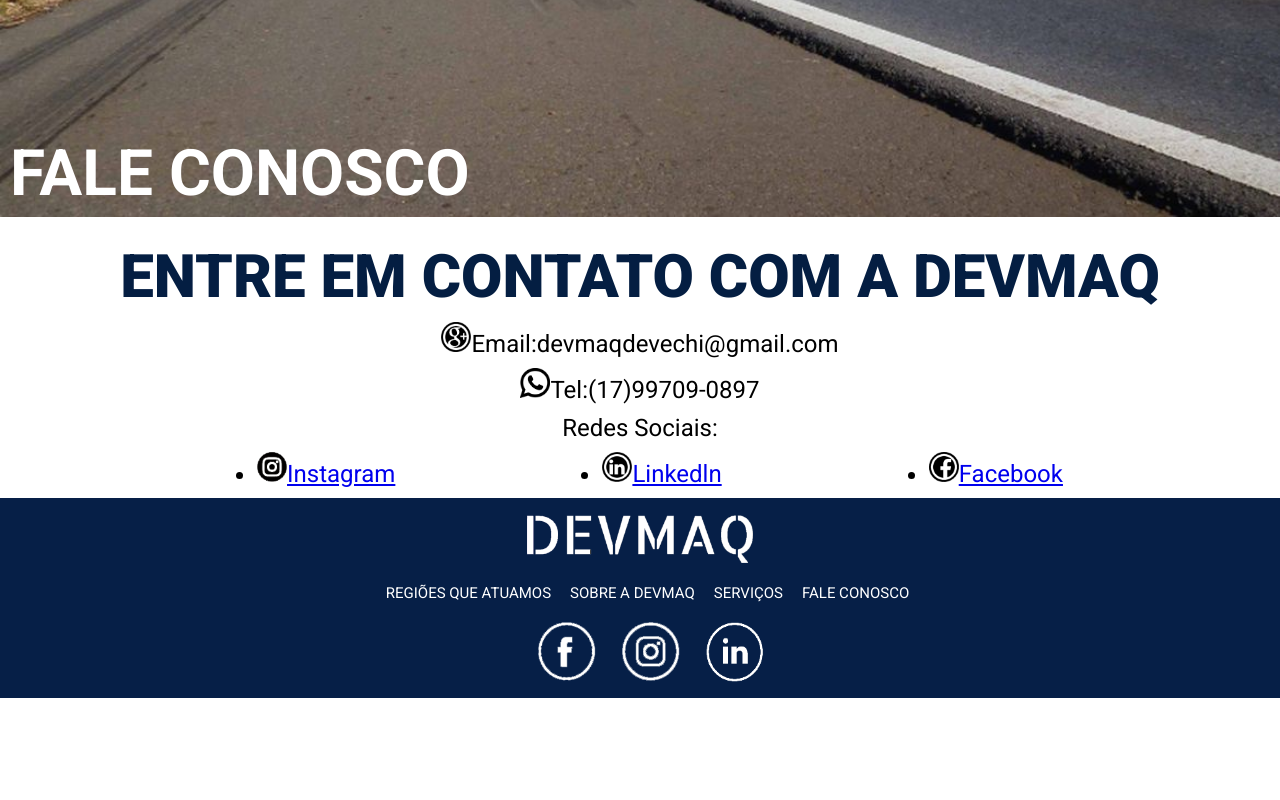
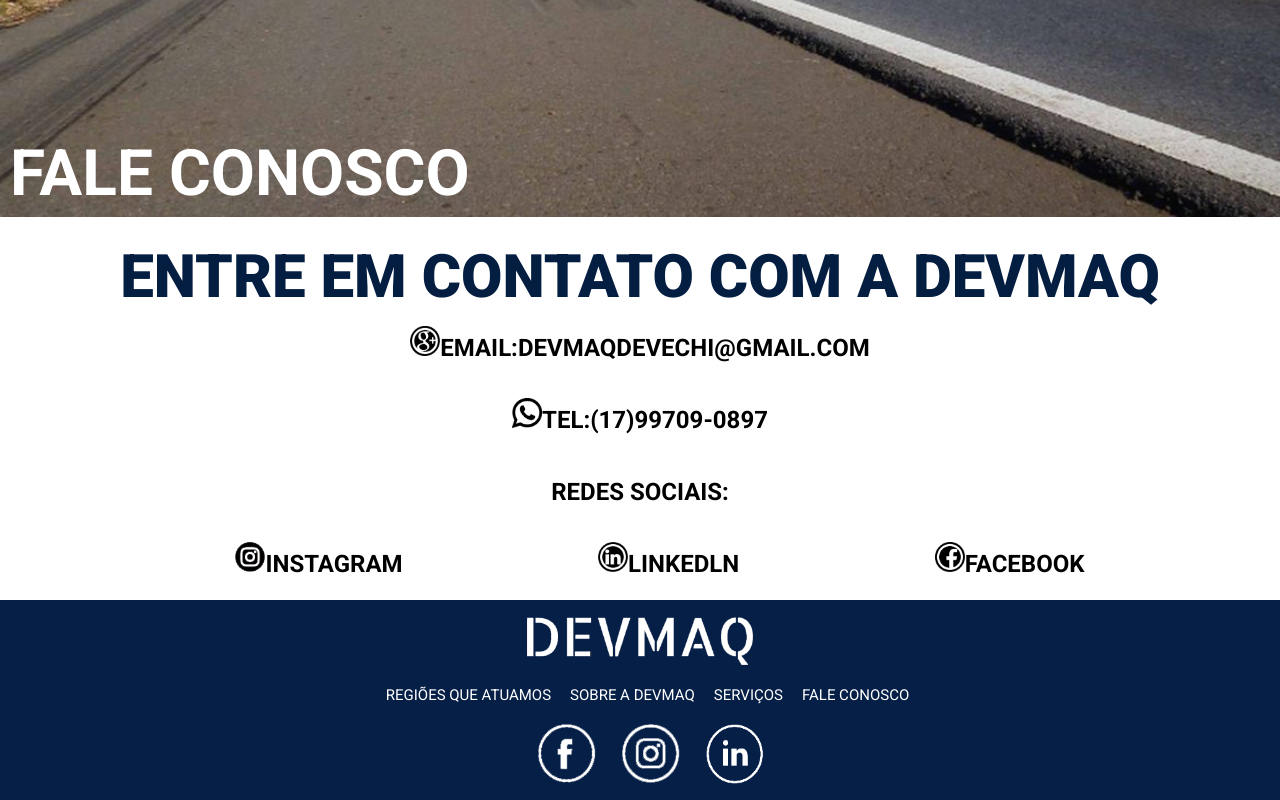
Before and after one commit to marjoriegaioso/ProjetoExtencao, a plain HTML site: page ProjetoExtencao/fale.html in a window 1280 px wide. Shown: the part 670-1470 px from the top of the page. Before the commit the page ends 1368 px from the top, so only its background shows below. Drawn offline with Linux system fonts and the light colour scheme.

Commit message:
Update fale.css

```diff
--- a/ProjetoExtencao/css/fale.css
+++ b/ProjetoExtencao/css/fale.css
@@ -20,19 +20,38 @@
     text-align: center;
     font-family: "Roboto", sans-serif;
     font-size: 24px;
-    font-weight: 400;
+    font-weight: 600;
     color: black;
-    margin: 10px;
+    text-transform: uppercase;
+    background-color: #ffffff;
+    line-height: 3;
+    text-decoration: none;
+    margin: 0 ;
 }
 
 .textofaleredes {
     text-align: center;
-    font-family: "Roboto", sans-serif;
-    font-size: 24px;
-    font-weight: 400;
-    color: black;
-    margin: 10px;
     display: flex;
     align-items: center;
     justify-content: space-evenly;
+    margin: 0;
+    text-decoration: none;
 }
+
+.textofaleredes li a {
+    margin: 0;
+    list-style-type: none;
+    text-decoration: none;
+    font-family: "Roboto", sans-serif;
+    font-size: 24px;
+    color: black;
+    font-weight: 600;
+    text-transform: uppercase;
+    background-color: #ffffff;
+    line-height: 3;
+    border-image: none;
+}
+
+.textofaleredes li{
+    list-style-type: none;
+}
```
